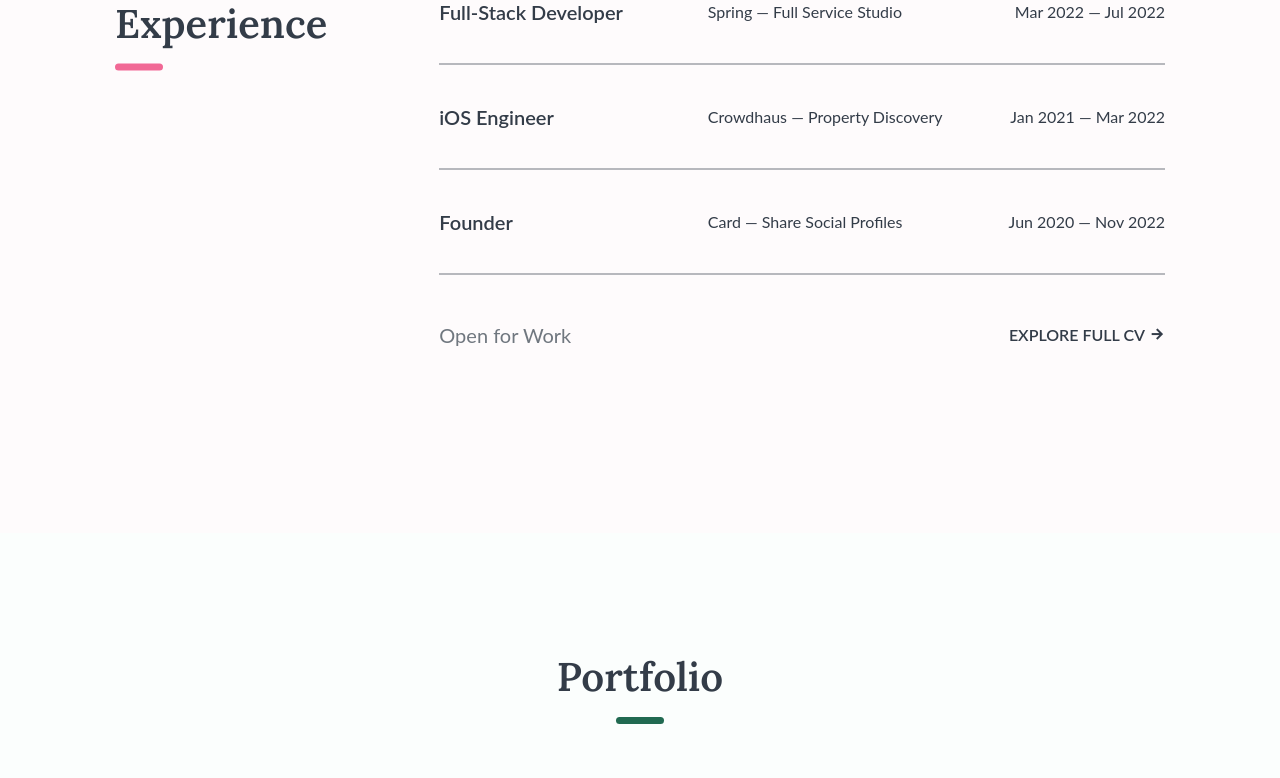
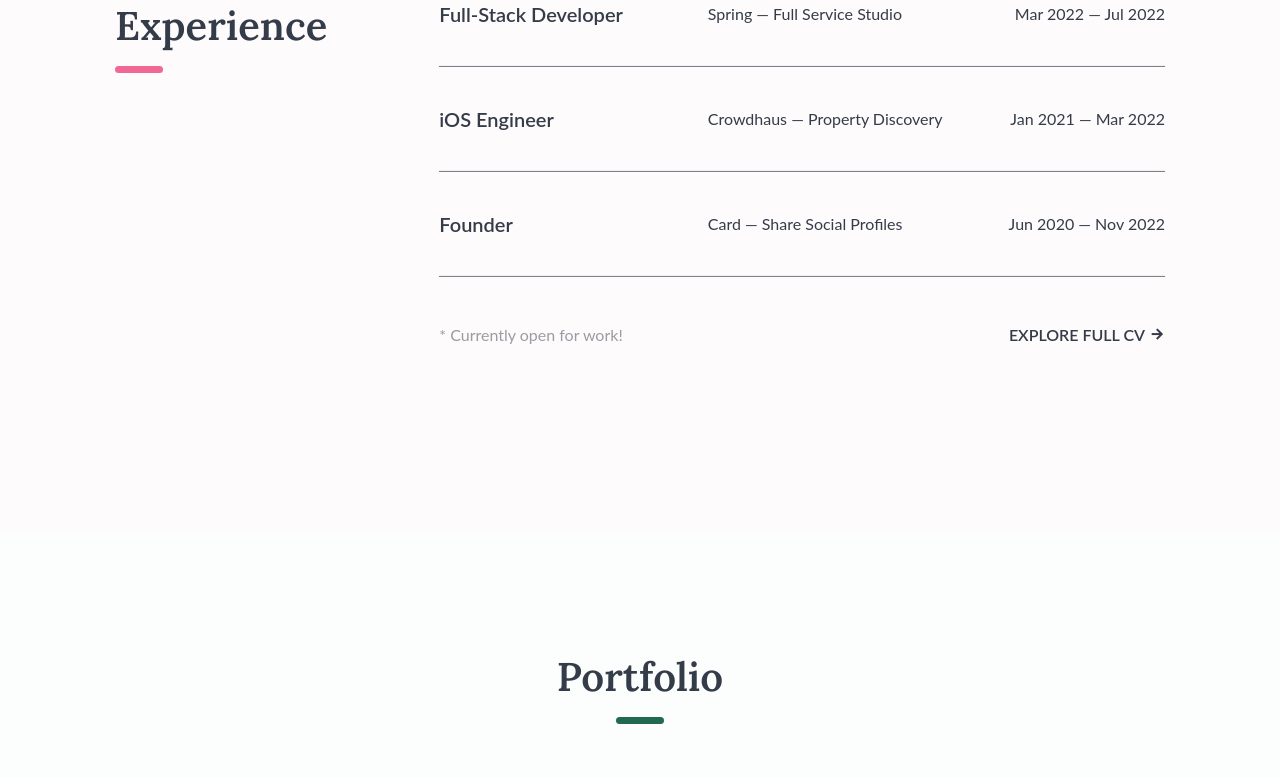
Before and after one commit to andrey-mitko/andreymitko.com.v2, a Next.js app: page / in a window 1280 px wide. Shown: the part 1707-2485 px from the top of the page. Built offline with nearby package versions, Linux system fonts and the light colour scheme; a web font is replaced by a local one.

Commit message:
Small improvements

```diff
--- a/components/ExperienceSection/index.tsx
+++ b/components/ExperienceSection/index.tsx
@@ -4,6 +4,7 @@ import {
   ContentWrapper,
   MoreInfoWrapper,
   OpenToWorkText,
+  OpenToWorkTextMobile,
 } from "./styles";
 import { SectionTitle } from "../../styles/styles";
 import ExperienceCell from "./ExperienceCell";
@@ -42,7 +43,8 @@ const ExperienceSection = (props: Props) => {
           })}
 
           <MoreInfoWrapper>
-            <OpenToWorkText>Open for Work </OpenToWorkText>
+            <OpenToWorkText>* Currently open for work! </OpenToWorkText>
+            <OpenToWorkTextMobile>* Open for Work! </OpenToWorkTextMobile>
             <StyledLink href="/resume.pdf" title="EXPLORE FULL CV" />
           </MoreInfoWrapper>
         </ContentWrapper>
--- a/components/ExperienceSection/styles.tsx
+++ b/components/ExperienceSection/styles.tsx
@@ -68,5 +68,20 @@ export const StyledArrowRight = styled.i`
 `;
 
 export const OpenToWorkText = styled.h6`
-  color: var(--color-black70);
+  color: var(--color-black50);
+  font-size: 16px;
+  display: none;
+
+  @media (min-width: ${ScreenSizes.tablet}) {
+    display: block;
+  }
 `;
+
+export const OpenToWorkTextMobile = styled.h6`
+  color: var(--color-black50);
+  font-size: 16px;
+  display: block;
+  @media (min-width: ${ScreenSizes.tablet}) {
+    display: none;
+  }
+`;
--- a/components/Navbar/index.tsx
+++ b/components/Navbar/index.tsx
@@ -47,7 +47,6 @@ const Navbar = (props: Props) => {
       <NavWrapper color={isMobileMenuOpen ? "lightpurple" : props.bgColor}>
         <NavContent>
           <Title
-            onClick={() => setIsMobileMenuOpen(false)}
             href="/#"
             $isMobileMenuOpen={isMobileMenuOpen}
             className="noselect"
--- a/styles/styles.tsx
+++ b/styles/styles.tsx
@@ -6,6 +6,7 @@ export const GlobalStyle = createGlobalStyle`
 
 
     html {
+      scroll-behavior: initial;
       @media (min-width: ${ScreenSizes.tablet}) {
         scroll-behavior: smooth;
       }
```
